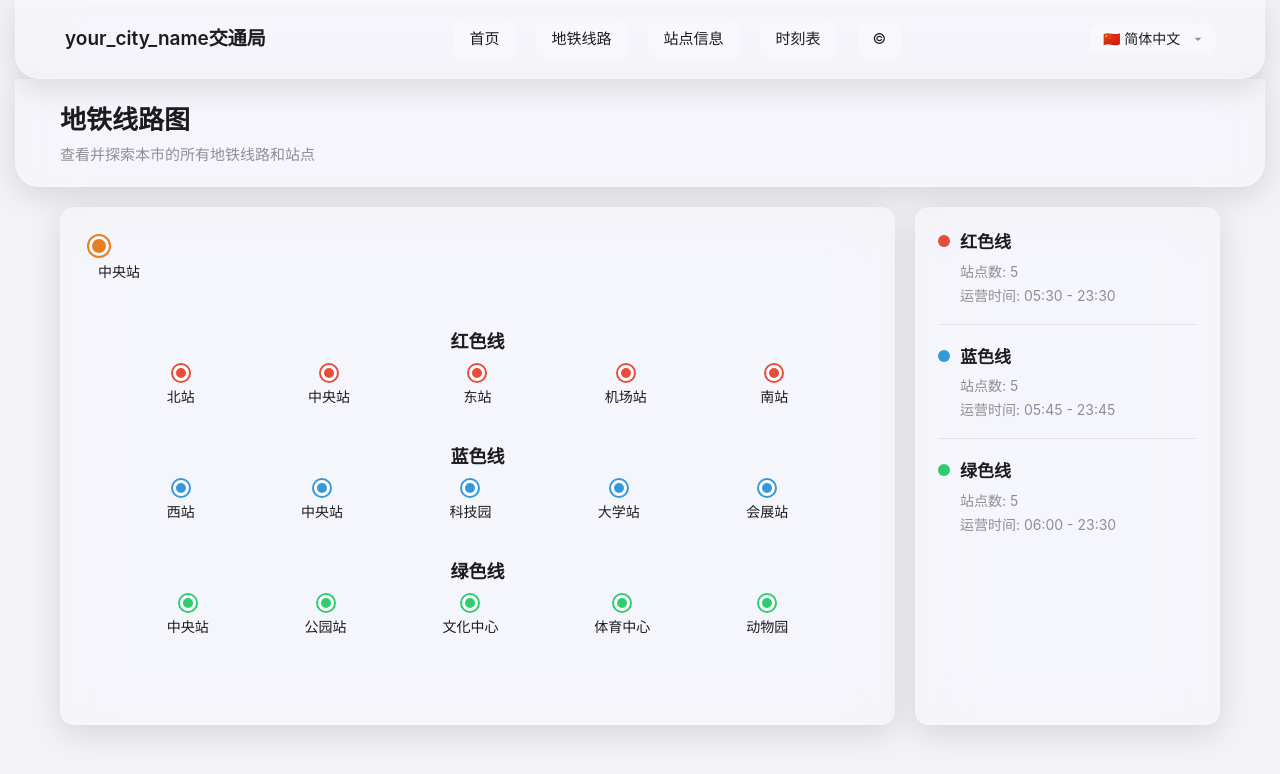
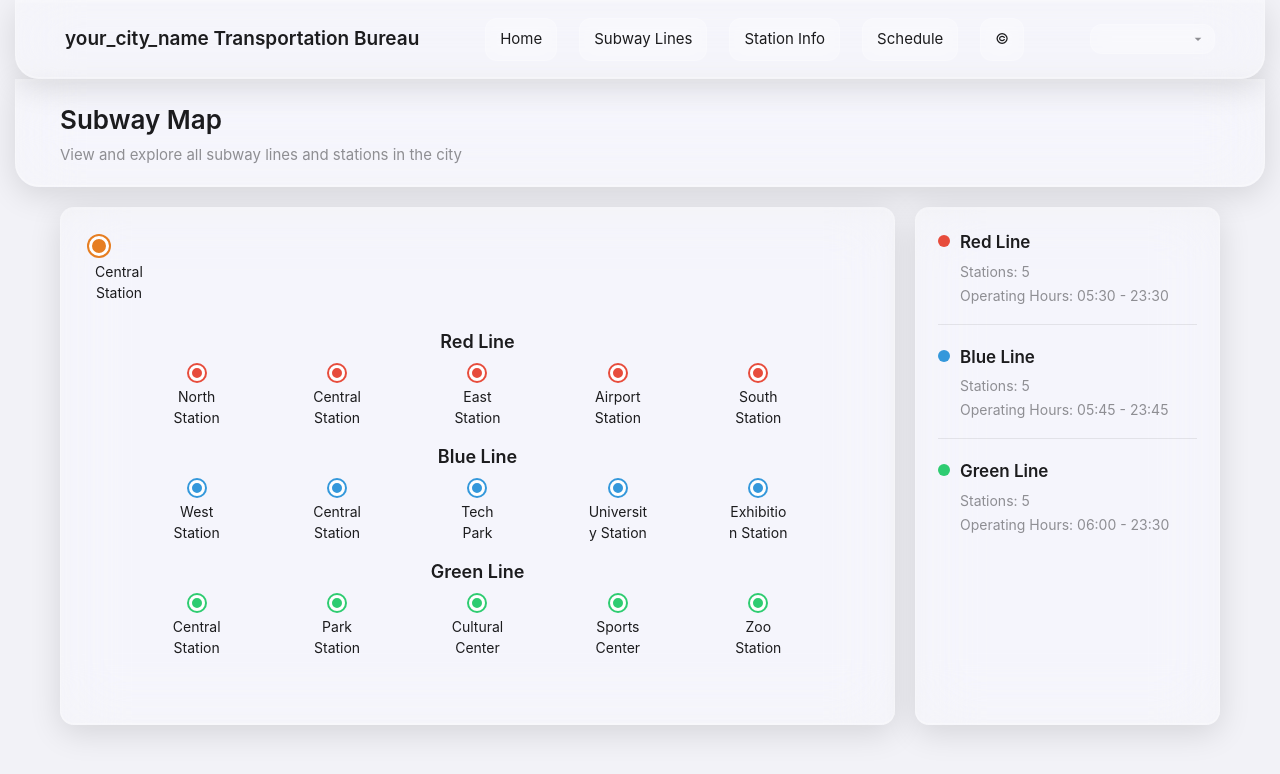
Before and after one commit to zitzhen/MTR-web, a Nuxt app: page /map in a window 1280 px wide. Shown: the top 774 px of the page. Built offline with nearby package versions, Linux system fonts and the light colour scheme.

Commit message:
fix:导航栏无法切换语言

```diff
--- a/app/components/navigation_bar.vue
+++ b/app/components/navigation_bar.vue
@@ -40,7 +40,10 @@
 </template>
 
 <script setup>
-import { ref, reactive } from 'vue'
+import { ref, reactive, onMounted } from 'vue'
+import { useLanguageStore } from '~~/stores/language'
+
+const languageStore = useLanguageStore()
 
 const isMobileMenuOpen = ref(false);
 
@@ -94,12 +97,13 @@
 const cityName = configData.value?.city_name || 'Error'
 const color = configData.value?.color || '#0047AB'
 
-const currentLanguage = ref('简体中文')
+// 初始化语言状态
+onMounted(() => {
+  languageStore.initLanguage()
+})
 
 const changeLanguage = (langCode) => {
-  currentLanguage.value = langCode
-  // Here you could add logic to change the language of the entire page
-  // For now, we're just updating the current language value
+  languageStore.setLanguage(langCode)
 }
 
 // Function to get localized text based on current language
@@ -167,8 +171,8 @@
     }
   }
 
-  return localizedText[key] && localizedText[key][currentLanguage.value]
-    ? localizedText[key][currentLanguage.value]
+  return localizedText[key] && localizedText[key][languageStore.currentLanguage]
+    ? localizedText[key][languageStore.currentLanguage]
     : localizedText[key] && localizedText[key]['简体中文']
       ? localizedText[key]['简体中文']
       : key
--- a/app/pages/copyright/index.vue
+++ b/app/pages/copyright/index.vue
@@ -72,7 +72,12 @@
 </template>
 
 <script setup>
-import { ref, computed } from 'vue'
+import { computed } from 'vue'
+import { useLanguageStore } from '~~/stores/language'
+import { storeToRefs } from 'pinia'
+
+const languageStore = useLanguageStore()
+const { currentLanguage } = storeToRefs(languageStore)
 
 // Use useAsyncData with correct path handling for server-side
 const { data: configData } = await useAsyncData('config', async () => {
@@ -103,12 +108,6 @@
 
 const cityName = configData.value?.city_name || 'Error'
 const color = configData.value?.color || '#0047AB'
-
-const currentLanguage = ref('简体中文')
-
-const changeLanguage = (langCode) => {
-  currentLanguage.value = langCode
-}
 
 // Function to get localized text based on current language
 const getLocalizedText = (key) => {
@@ -337,8 +336,8 @@
     }
   }
 
-  return localizedText[key] && localizedText[key][currentLanguage.value]
-    ? localizedText[key][currentLanguage.value]
+  return localizedText[key] && localizedText[key][languageStore.currentLanguage]
+    ? localizedText[key][languageStore.currentLanguage]
     : localizedText[key] && localizedText[key]['简体中文']
       ? localizedText[key]['简体中文']
       : key
--- a/app/pages/index.vue
+++ b/app/pages/index.vue
@@ -30,7 +30,11 @@
 </template>
 
 <script setup>
-import { ref } from 'vue'
+import { useLanguageStore } from '~~/stores/language'
+import { storeToRefs } from 'pinia'
+
+const languageStore = useLanguageStore()
+const { currentLanguage } = storeToRefs(languageStore)
 
 // Use useAsyncData with correct path handling for server-side
 const { data: configData } = await useAsyncData('config', async () => {
@@ -61,12 +65,6 @@
 
 const cityName = configData.value?.city_name || 'Error'
 const color = configData.value?.color || '#0047AB'
-
-const currentLanguage = ref('简体中文')
-
-const changeLanguage = (langCode) => {
-  currentLanguage.value = langCode
-}
 
 // Function to get localized text based on current language
 const getLocalizedText = (key) => {
@@ -103,8 +101,8 @@
     }
   }
 
-  return localizedText[key] && localizedText[key][currentLanguage.value]
-    ? localizedText[key][currentLanguage.value]
+  return localizedText[key] && localizedText[key][languageStore.currentLanguage]
+    ? localizedText[key][languageStore.currentLanguage]
     : localizedText[key] && localizedText[key]['简体中文']
       ? localizedText[key]['简体中文']
       : key
--- a/app/pages/map/index.vue
+++ b/app/pages/map/index.vue
@@ -55,7 +55,11 @@
 </template>
 
 <script setup>
-import { ref } from 'vue'
+import { useLanguageStore } from '~~/stores/language'
+import { storeToRefs } from 'pinia'
+
+const languageStore = useLanguageStore()
+const { currentLanguage } = storeToRefs(languageStore)
 
 // Use useAsyncData with correct path handling for server-side
 const { data: configData } = await useAsyncData('config', async () => {
@@ -87,12 +91,6 @@
 const cityName = configData.value?.city_name || 'Error'
 const color = configData.value?.color || '#0047AB'
 
-const currentLanguage = ref('简体中文')
-
-const changeLanguage = (langCode) => {
-  currentLanguage.value = langCode
-}
-
 // Function to get line position based on its index
 const getLinePosition = (lineName) => {
   const lineOrder = ['red_line', 'blue_line', 'green_line'];
@@ -123,7 +121,7 @@
   if (configData.value?.mtr_lines) {
     return configData.value.mtr_lines.map(line => ({
       name: line.name,
-      localizedName: line.localizedName[currentLanguage.value] || line.localizedName['简体中文'],
+      localizedName: line.localizedName[languageStore.currentLanguage] || line.localizedName['简体中文'],
       color: line.color,
       stations: line.stations,
       operatingHours: line.operating_hours
@@ -136,7 +134,7 @@
 const redLineStations = computed(() => {
   const line = mtrLines.value.find(l => l.name === 'red_line')
   if (line) {
-    return line.stations.map(station => station.name[currentLanguage.value] || station.name['简体中文'])
+    return line.stations.map(station => station.name[languageStore.currentLanguage] || station.name['简体中文'])
   }
   return []
 })
@@ -144,7 +142,7 @@
 const blueLineStations = computed(() => {
   const line = mtrLines.value.find(l => l.name === 'blue_line')
   if (line) {
-    return line.stations.map(station => station.name[currentLanguage.value] || station.name['简体中文'])
+    return line.stations.map(station => station.name[languageStore.currentLanguage] || station.name['简体中文'])
   }
   return []
 })
@@ -152,7 +150,7 @@
 const greenLineStations = computed(() => {
   const line = mtrLines.value.find(l => l.name === 'green_line')
   if (line) {
-    return line.stations.map(station => station.name[currentLanguage.value] || station.name['简体中文'])
+    return line.stations.map(station => station.name[languageStore.currentLanguage] || station.name['简体中文'])
   }
   return []
 })
@@ -193,8 +191,8 @@
     }
   }
 
-  return localizedText[key] && localizedText[key][currentLanguage.value]
-    ? localizedText[key][currentLanguage.value]
+  return localizedText[key] && localizedText[key][languageStore.currentLanguage]
+    ? localizedText[key][languageStore.currentLanguage]
     : localizedText[key] && localizedText[key]['简体中文']
       ? localizedText[key]['简体中文']
       : key
--- a/app/pages/station-info/index.vue
+++ b/app/pages/station-info/index.vue
@@ -115,6 +115,11 @@
 
 <script setup>
 import { ref, computed } from 'vue'
+import { useLanguageStore } from '~~/stores/language'
+import { storeToRefs } from 'pinia'
+
+const languageStore = useLanguageStore()
+const { currentLanguage } = storeToRefs(languageStore)
 
 // Use useAsyncData with correct path handling for server-side
 const { data: configData } = await useAsyncData('config', async () => {
@@ -146,25 +151,8 @@
 const cityName = configData.value?.city_name || 'Error'
 const color = configData.value?.color || '#0047AB'
 
-const currentLanguage = ref('简体中文')
 const searchQuery = ref('')
 const selectedStation = ref(null)
-
-const changeLanguage = (langCode) => {
-  currentLanguage.value = langCode
-  // Reset selected station when language changes to refresh text
-  if (selectedStation.value) {
-    const stationId = selectedStation.value.id
-    selectedStation.value = null
-    // Small delay to allow the UI to update before re-selecting
-    setTimeout(() => {
-      const station = allStations.value.find(s => s.id === stationId)
-      if (station) {
-        selectedStation.value = station
-      }
-    }, 0)
-  }
-}
 
 // Get all stations from the configuration
 const allStations = computed(() => {
@@ -173,7 +161,7 @@
 
     configData.value.mtr_lines.forEach(line => {
       line.stations.forEach(station => {
-        const stationName = station.name[currentLanguage.value] || station.name['简体中文']
+        const stationName = station.name[languageStore.currentLanguage] || station.name['简体中文']
 
         if (!stationsMap.has(stationName)) {
           stationsMap.set(stationName, {
@@ -208,7 +196,7 @@
 
   const query = searchQuery.value.toLowerCase()
   return allStations.value.filter(station => {
-    const name = (station.name[currentLanguage.value] || station.name['简体中文']).toLowerCase()
+    const name = (station.name[languageStore.currentLanguage] || station.name['简体中文']).toLowerCase()
     return name.includes(query)
   })
 })
@@ -234,7 +222,7 @@
   if (configData.value?.mtr_lines) {
     const line = configData.value.mtr_lines.find(l => l.name === lineName)
     if (line) {
-      return line.localizedName[currentLanguage.value] || line.localizedName['简体中文']
+      return line.localizedName[languageStore.currentLanguage] || line.localizedName['简体中文']
     }
   }
   return lineName
@@ -311,8 +299,8 @@
     }
   }
 
-  return localizedText[key] && localizedText[key][currentLanguage.value]
-    ? localizedText[key][currentLanguage.value]
+  return localizedText[key] && localizedText[key][languageStore.currentLanguage]
+    ? localizedText[key][languageStore.currentLanguage]
     : localizedText[key] && localizedText[key]['简体中文']
       ? localizedText[key]['简体中文']
       : key
--- a/app/pages/timetable/index.vue
+++ b/app/pages/timetable/index.vue
@@ -108,6 +108,11 @@
 
 <script setup>
 import { ref, computed } from 'vue'
+import { useLanguageStore } from '~~/stores/language'
+import { storeToRefs } from 'pinia'
+
+const languageStore = useLanguageStore()
+const { currentLanguage } = storeToRefs(languageStore)
 
 // Use useAsyncData with correct path handling for server-side
 const { data: configData } = await useAsyncData('config', async () => {
@@ -139,19 +144,14 @@
 const cityName = configData.value?.city_name || 'Error'
 const color = configData.value?.color || '#0047AB'
 
-const currentLanguage = ref('简体中文')
 const selectedLine = ref('red_line') // Default to red line
-
-const changeLanguage = (langCode) => {
-  currentLanguage.value = langCode
-}
 
 // Get MTR lines from configuration
 const mtrLines = computed(() => {
   if (configData.value?.mtr_lines) {
     return configData.value.mtr_lines.map(line => ({
       name: line.name,
-      localizedName: line.localizedName[currentLanguage.value] || line.localizedName['简体中文'],
+      localizedName: line.localizedName[languageStore.currentLanguage] || line.localizedName['简体中文'],
       color: line.color
     }))
   }
@@ -190,7 +190,7 @@
   if (configData.value?.mtr_lines) {
     const line = configData.value.mtr_lines.find(l => l.name === lineName)
     if (line) {
-      return line.localizedName[currentLanguage.value] || line.localizedName['简体中文']
+      return line.localizedName[languageStore.currentLanguage] || line.localizedName['简体中文']
     }
   }
   return lineName
@@ -308,8 +308,8 @@
     }
   }
 
-  return localizedText[key] && localizedText[key][currentLanguage.value]
-    ? localizedText[key][currentLanguage.value]
+  return localizedText[key] && localizedText[key][languageStore.currentLanguage]
+    ? localizedText[key][languageStore.currentLanguage]
     : localizedText[key] && localizedText[key]['简体中文']
       ? localizedText[key]['简体中文']
       : key
--- a/nuxt.config.ts
+++ b/nuxt.config.ts
@@ -36,6 +36,13 @@
   devtools: { enabled: true },
 
   /**
+   * 添加 Pinia 状态管理
+   */
+  modules: [
+    '@pinia/nuxt'
+  ],
+
+  /**
    * Nuxt Dev Server 配置
    */
   devServer: {
--- a/package.json
+++ b/package.json
@@ -10,7 +10,9 @@
     "postinstall": "nuxt prepare"
   },
   "dependencies": {
+    "@pinia/nuxt": "^0.11.3",
     "nuxt": "^4.2.2",
+    "pinia": "^3.0.4",
     "vue": "^3.5.26",
     "vue-router": "^4.6.4"
   }
--- /dev/null
+++ b/stores/language.ts
@@ -0,0 +1,57 @@
+// stores/language.ts
+import { defineStore } from 'pinia'
+
+export const useLanguageStore = defineStore('language', {
+  state: () => ({
+    currentLanguage: '简体中文', // 默认语言
+  }),
+
+  actions: {
+    setLanguage(language: string) {
+      this.currentLanguage = language
+      // 保存到 localStorage 以便在页面刷新后保持语言选择
+      if (process.client) {
+        localStorage.setItem('language', language)
+      }
+    },
+
+    // 初始化语言，从 localStorage 中恢复或使用默认值
+    initLanguage() {
+      if (process.client) {
+        const savedLanguage = localStorage.getItem('language')
+        if (savedLanguage && this.isValidLanguage(savedLanguage)) {
+          this.currentLanguage = savedLanguage
+        } else {
+          // 检查浏览器语言设置
+          const browserLang = this.getBrowserLanguage()
+          if (browserLang && this.isValidLanguage(browserLang)) {
+            this.currentLanguage = browserLang
+          }
+        }
+      }
+    },
+
+    // 验证语言是否为支持的语言
+    isValidLanguage(language: string) {
+      const supportedLanguages = ['简体中文', '繁体中文', 'English', '日本語']
+      return supportedLanguages.includes(language)
+    },
+
+    // 根据浏览器语言设置返回对应的语言
+    getBrowserLanguage() {
+      if (process.client) {
+        const browserLang = navigator.language || navigator.languages[0]
+        if (browserLang?.startsWith('zh-TW')) {
+          return '繁体中文'
+        } else if (browserLang?.startsWith('zh')) {
+          return '简体中文'
+        } else if (browserLang?.startsWith('en')) {
+          return 'English'
+        } else if (browserLang?.startsWith('ja') || browserLang?.startsWith('jp')) {
+          return '日本語'
+        }
+      }
+      return null
+    }
+  }
+})
```
Also changed, not shown: 1 other file (tests, documents, lock files or other folders).
